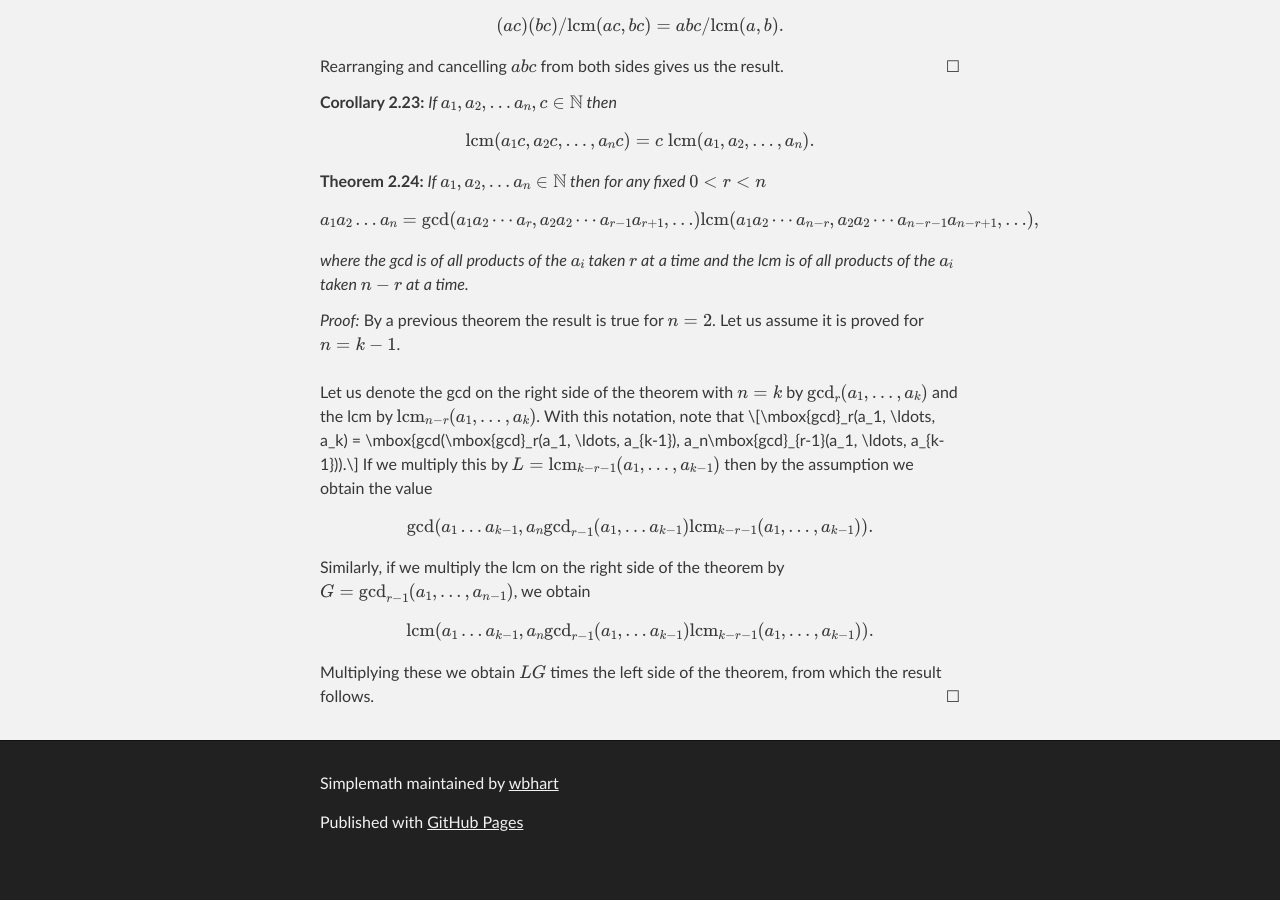
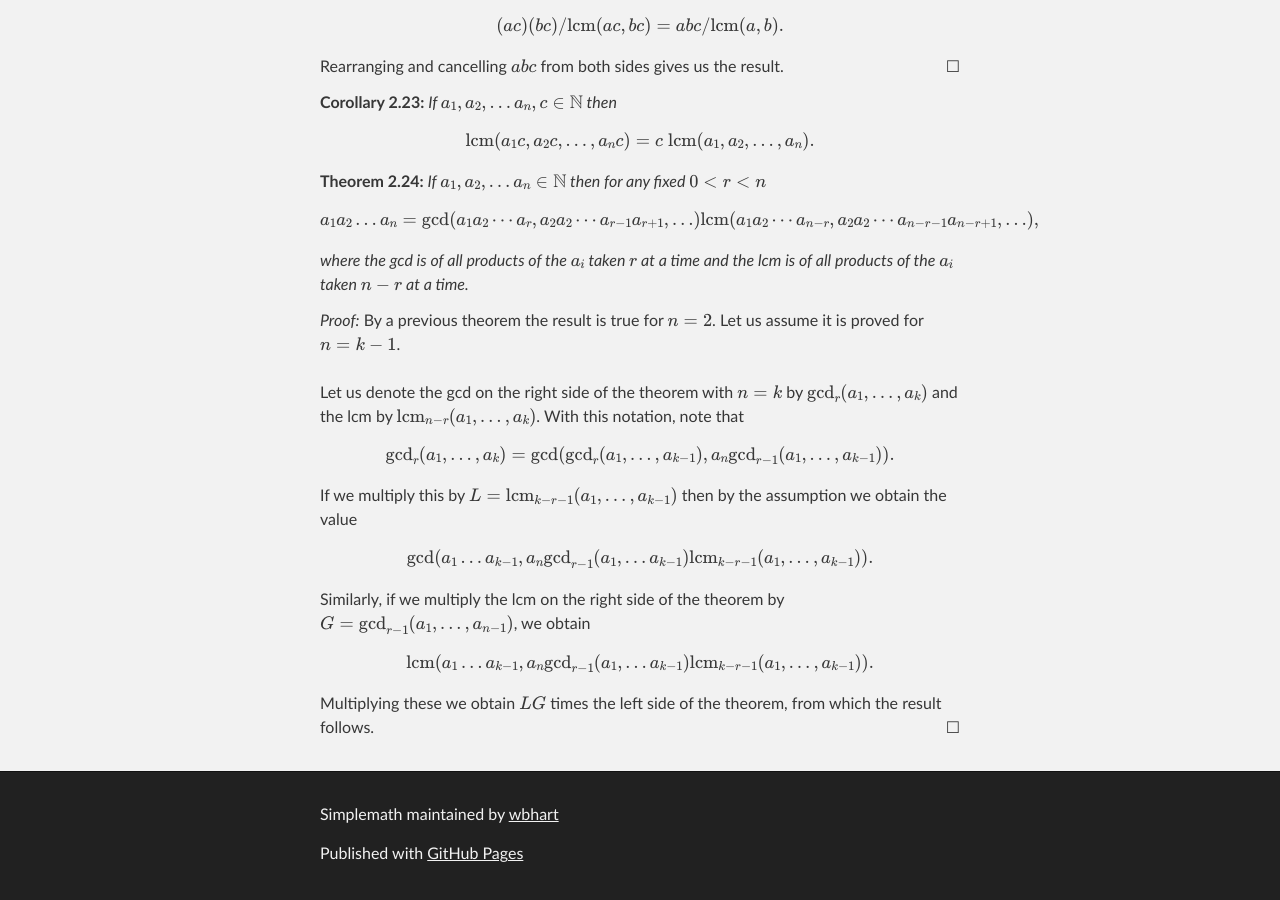
Before and after one commit to wbhart/SimpleMath, a Jekyll site: the page built from test.html, in a window 1280 px wide and 900 px high, scrolled down 6311 px. Built offline with Jekyll 4.4.1, drawn with Linux system fonts in a browser that asks for light colours; formulas are drawn with MathJax 3; before the commit the page ends 7180 px from its top, so only the background shows below that.

```diff
--- a/test.html
+++ b/test.html
@@ -320,7 +320,7 @@ where the gcd is of all products of the \(a_i\) taken \(r\) at a time and the lc
 Let us denote the gcd on the right side of the theorem with \(n = k\) by \(\gcd_r(a_1, \ldots, a_k)\) and the lcm by
 \(\mbox{lcm}_{n-r}(a_1, \ldots, a_k)\). With this notation, note that
 \[\mbox{gcd}_r(a_1, \ldots, a_k) =
-\mbox{gcd(\mbox{gcd}_r(a_1, \ldots, a_{k-1}), a_n\mbox{gcd}_{r-1}(a_1, \ldots, a_{k-1})).\]
+\mbox{gcd}(\mbox{gcd}_r(a_1, \ldots, a_{k-1}), a_n\mbox{gcd}_{r-1}(a_1, \ldots, a_{k-1})).\]
 
 If we multiply this by \(L = \mbox{lcm}_{k-r-1}(a_1, \ldots, a_{k-1})\) then by the assumption we obtain the value
 \[\mbox{gcd}(a_1\ldots a_{k-1}, a_n\mbox{gcd}_{r-1}(a_1, \ldots a_{k-1}) \mbox{lcm}_{k-r-1}(a_1, \ldots, a_{k-1})).\]
```
